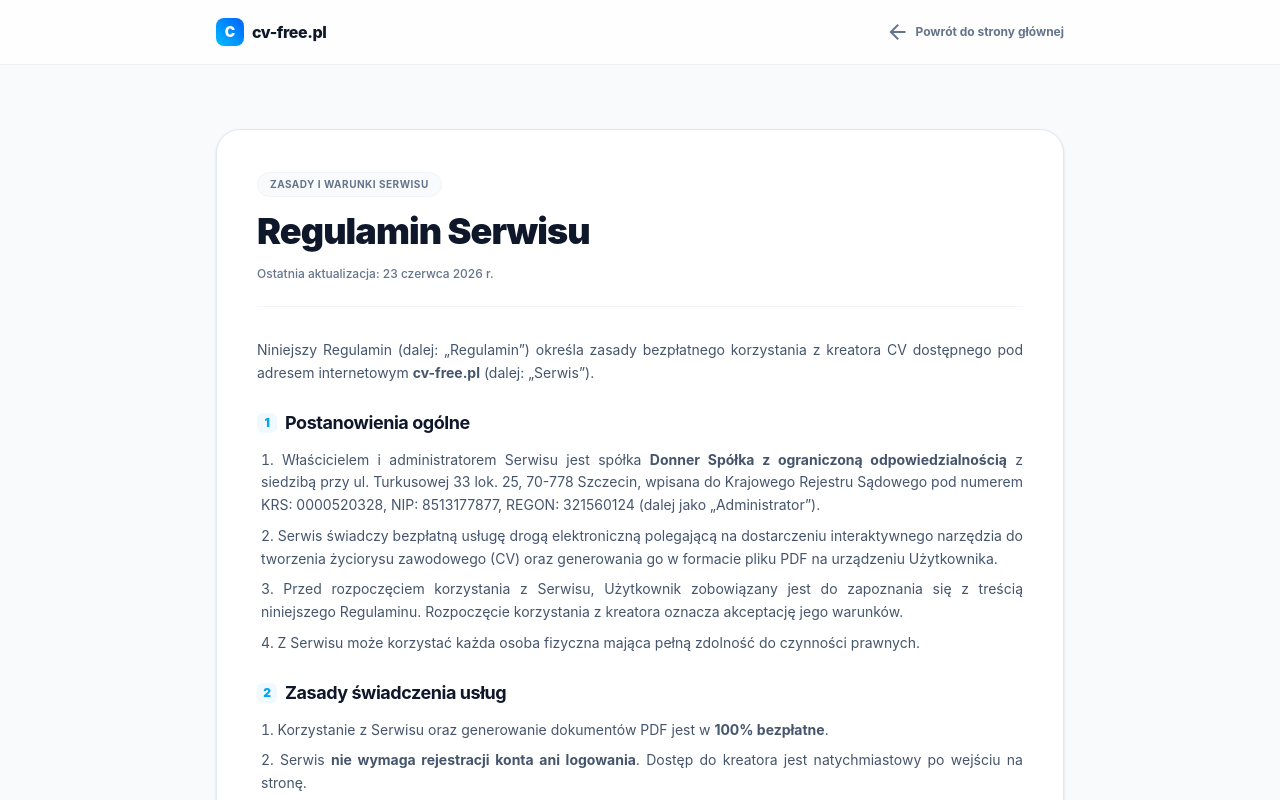
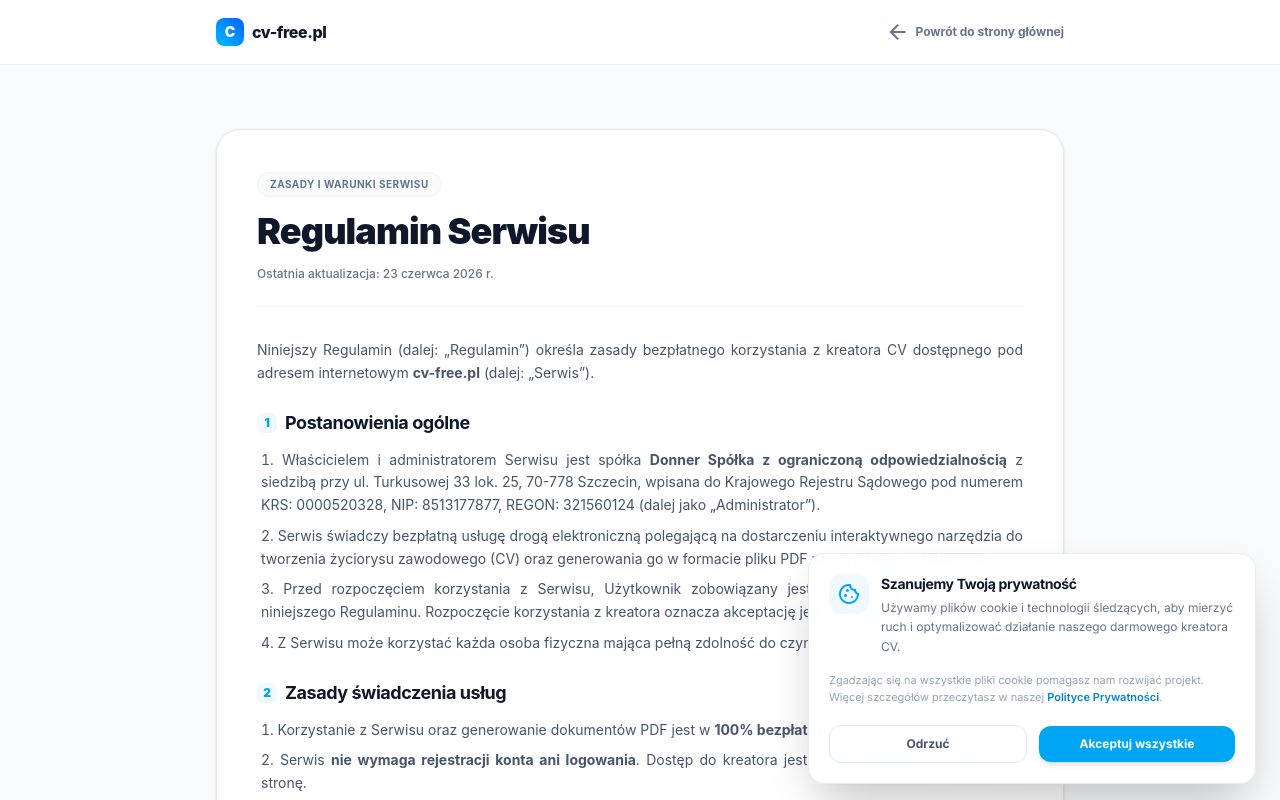
Before and after one commit to aleksize/cv-free, a React (Vite) app in the folder client/: page /regulamin in a window 1280 px wide. Shown: the top 800 px of the page. Built offline with nearby package versions, Linux system fonts and the light colour scheme; what @react-pdf/renderer would draw is missing.

Commit message:
feat: add Cookie Consent banner, tracking script integration, robots.txt, sitemap.xml, and SEO meta tags

```diff
--- a/client/index.html
+++ b/client/index.html
@@ -1,10 +1,15 @@
 <!doctype html>
-<html class="light" lang="ru">
+<html class="light" lang="pl">
   <head>
     <meta charset="UTF-8" />
     <link rel="icon" type="image/svg+xml" href="/favicon.svg" />
     <meta name="viewport" content="width=device-width, initial-scale=1.0" />
-    <title>ResuMate Builder</title>
+    <title>Darmowy Kreator CV • cv-free.pl</title>
+    <meta name="description" content="Stwórz profesjonalne CV w 5 minut całkowicie za darmo, bez logowania i bez zakładania konta. Wybierz szablony zgodne z systemami ATS, dostosuj czcionki i pobierz wektorowy PDF." />
+
+    <!-- Google Search Console Verification Placeholder -->
+    <meta name="google-site-verification" content="WSTAW_TUTAJ_KOD_WERYFIKACJI_GOOGLE" />
+
     <link rel="preconnect" href="https://fonts.googleapis.com">
     <link rel="preconnect" href="https://fonts.gstatic.com" crossorigin>
     <link href="https://fonts.googleapis.com/css2?family=Inter:wght@100..900&family=Material+Symbols+Outlined:wght,FILL@100..700,0..1&display=swap" rel="stylesheet">
--- a/client/src/App.tsx
+++ b/client/src/App.tsx
@@ -3,6 +3,7 @@ import Landing from './pages/Landing';
 import Builder from './pages/Builder';
 import PrivacyPolicy from './pages/PrivacyPolicy';
 import TermsOfService from './pages/TermsOfService';
+import CookieConsent from './components/CookieConsent';
 
 export default function App() {
   return (
@@ -14,6 +15,7 @@ export default function App() {
         <Route path="/regulamin" element={<TermsOfService />} />
         <Route path="*" element={<Navigate to="/" replace />} />
       </Routes>
+      <CookieConsent />
     </BrowserRouter>
   );
 }
--- /dev/null
+++ b/client/src/components/CookieConsent.tsx
@@ -0,0 +1,126 @@
+import { useState, useEffect } from 'react';
+import { Link } from 'react-router-dom';
+
+// ==========================================
+// KONFIGURACJA IDENTYFIKATORÓW ŚLEDZENIA
+// Wpisz tutaj swoje klucze, aby włączyć statystyki
+// ==========================================
+const GA_TRACKING_ID = ''; // Np. 'G-XXXXXXXXXX'
+const FB_PIXEL_ID = '';    // Np. '123456789012345'
+
+/**
+ * Inicjalizacja skryptów analitycznych i śledzących po wyrażeniu zgody
+ */
+function initTracking(gaId: string, pixelId: string) {
+  // 1. Google Analytics (GA4)
+  if (gaId && !document.getElementById('ga-script')) {
+    const script1 = document.createElement('script');
+    script1.id = 'ga-script';
+    script1.async = true;
+    script1.src = `https://www.googletagmanager.com/gtag/js?id=${gaId}`;
+    document.head.appendChild(script1);
+
+    const script2 = document.createElement('script');
+    script2.id = 'ga-init-script';
+    script2.innerHTML = `
+      window.dataLayer = window.dataLayer || [];
+      function gtag(){dataLayer.push(arguments);}
+      gtag('js', new Date());
+      gtag('config', '${gaId}', { 'anonymize_ip': true });
+    `;
+    document.head.appendChild(script2);
+  }
+
+  // 2. Facebook Pixel
+  if (pixelId && !document.getElementById('fb-pixel-script')) {
+    const scriptPixel = document.createElement('script');
+    scriptPixel.id = 'fb-pixel-script';
+    scriptPixel.innerHTML = `
+      !function(f,b,e,v,n,t,s)
+      {if(f.fbq)return;n=f.fbq=function(){n.callMethod?
+      n.callMethod.apply(n,arguments):n.queue.push(arguments)};
+      if(!f._fbq)f._fbq=n;n.push=n;n.loaded=!0;n.version='2.0';
+      n.queue=[];t=b.createElement(e);t.async=!0;
+      t.src=v;s=b.getElementsByTagName(e)[0];
+      s.parentNode.insertBefore(t,s)}(window, document,'script',
+      'https://connect.facebook.net/en_US/fbevents.js');
+      fbq('init', '${pixelId}');
+      fbq('track', 'PageView');
+    `;
+    document.head.appendChild(scriptPixel);
+  }
+}
+
+export default function CookieConsent() {
+  const [showBanner, setShowBanner] = useState(false);
+
+  useEffect(() => {
+    // Sprawdź czy użytkownik dokonał już wyboru
+    const consent = localStorage.getItem('cv-free-cookie-consent');
+    if (!consent) {
+      // Pokaż baner z małym opóźnieniem
+      const timer = setTimeout(() => setShowBanner(true), 1200);
+      return () => clearTimeout(timer);
+    } else if (consent === 'all') {
+      // Wyrażono zgodę - załaduj skrypty od razu
+      initTracking(GA_TRACKING_ID, FB_PIXEL_ID);
+    }
+  }, []);
+
+  const handleAcceptAll = () => {
+    localStorage.setItem('cv-free-cookie-consent', 'all');
+    setShowBanner(false);
+    initTracking(GA_TRACKING_ID, FB_PIXEL_ID);
+  };
+
+  const handleRejectAll = () => {
+    localStorage.setItem('cv-free-cookie-consent', 'rejected');
+    setShowBanner(false);
+  };
+
+  if (!showBanner) return null;
+
+  return (
+    <div className="fixed bottom-4 left-4 right-4 md:left-auto md:right-6 md:max-w-md z-50 animate-fade-in-up">
+      <div className="bg-white/95 backdrop-blur-md border border-slate-200/80 rounded-2xl p-5 shadow-2xl flex flex-col gap-4">
+        {/* Header / Icon */}
+        <div className="flex items-start gap-3">
+          <div className="h-10 w-10 rounded-xl bg-sky-50 text-sky-500 flex items-center justify-center shrink-0">
+            <span className="material-symbols-outlined text-2xl font-bold">cookie</span>
+          </div>
+          <div className="space-y-1">
+            <h4 className="text-sm font-bold text-slate-900 tracking-tight">Szanujemy Twoją prywatność</h4>
+            <p className="text-xs text-slate-500 leading-relaxed">
+              Używamy plików cookie i technologii śledzących, aby mierzyć ruch i optymalizować działanie naszego darmowego kreatora CV.
+            </p>
+          </div>
+        </div>
+
+        {/* Content Link */}
+        <p className="text-[11px] text-slate-400 leading-normal">
+          Zgadzając się na wszystkie pliki cookie pomagasz nam rozwijać projekt. Więcej szczegółów przeczytasz w naszej{' '}
+          <Link to="/polityka-prywatnosci" className="text-sky-600 hover:underline font-semibold">
+            Polityce Prywatności
+          </Link>
+          .
+        </p>
+
+        {/* Actions */}
+        <div className="flex items-center gap-3 mt-1">
+          <button
+            onClick={handleRejectAll}
+            className="flex-1 rounded-xl border border-slate-200 hover:border-slate-300 hover:bg-slate-50 py-2.5 text-xs font-bold text-slate-600 transition cursor-pointer text-center"
+          >
+            Odrzuć
+          </button>
+          <button
+            onClick={handleAcceptAll}
+            className="flex-1 rounded-xl bg-sky-500 hover:bg-sky-600 text-white py-2.5 text-xs font-bold shadow-md hover:shadow-lg transition cursor-pointer text-center"
+          >
+            Akceptuj wszystkie
+          </button>
+        </div>
+      </div>
+    </div>
+  );
+}
```
Also changed, not shown: client/public/robots.txt (added), 1 other file (tests, documents, lock files or other folders).
